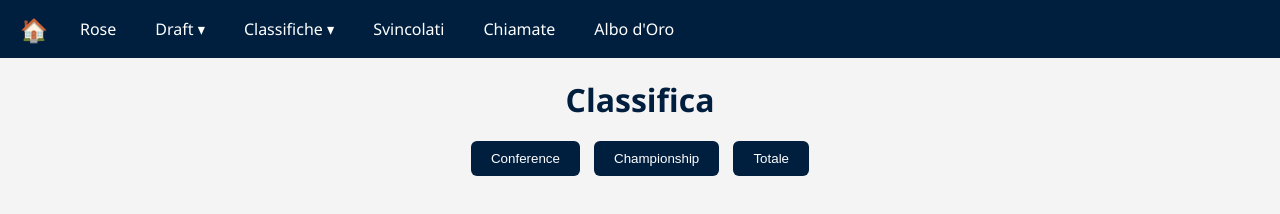
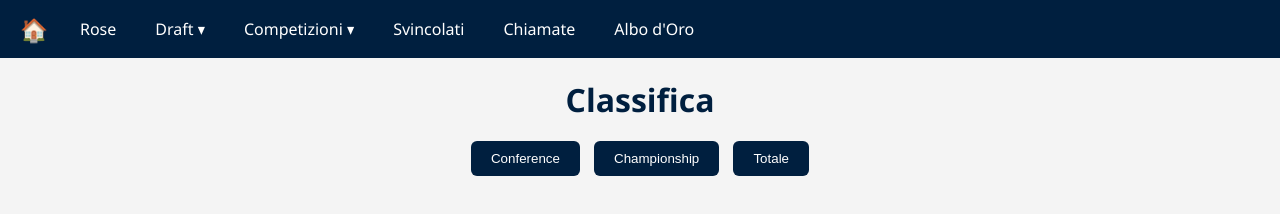
Before and after one commit to Ccezzionale/LegadegliEroi, a plain HTML site: page classifica.html in a window 1280 px wide. Drawn offline with Linux system fonts and the light colour scheme; no server answers.

Commit message:
Update classifica.html

```diff
--- a/classifica.html
+++ b/classifica.html
@@ -20,7 +20,7 @@
         </ul>
       </li>
       <li class="dropdown">
-  <a href="#" class="toggle-submenu">Classifiche ▾</a>
+  <a href="#" class="toggle-submenu">Competizioni ▾</a>
   <ul class="submenu">
     <li><a href="classifica.html">📊 Classifica</a></li>
     <li><a href="playoff.html">🏆 Playoff</a></li>
```
